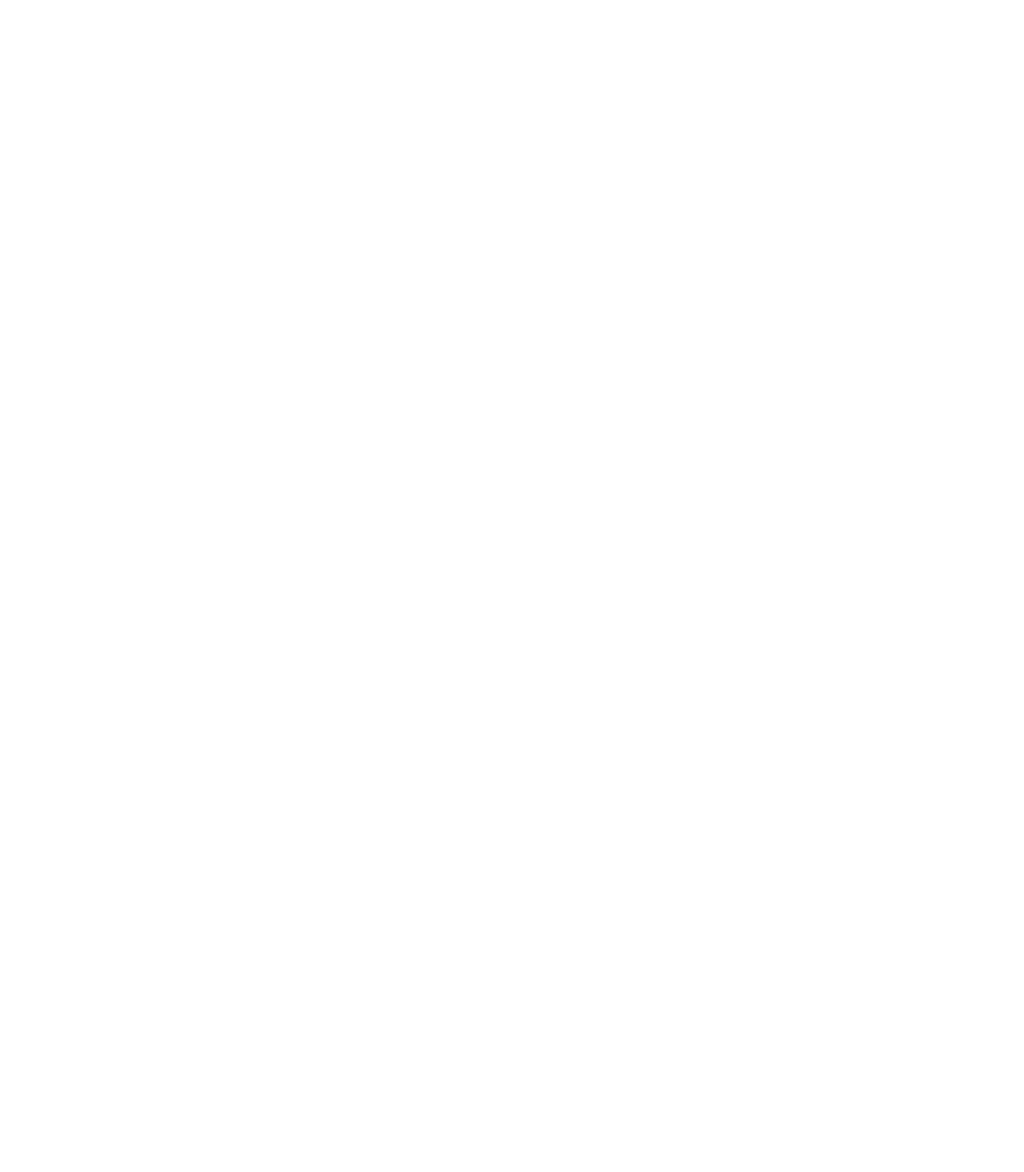
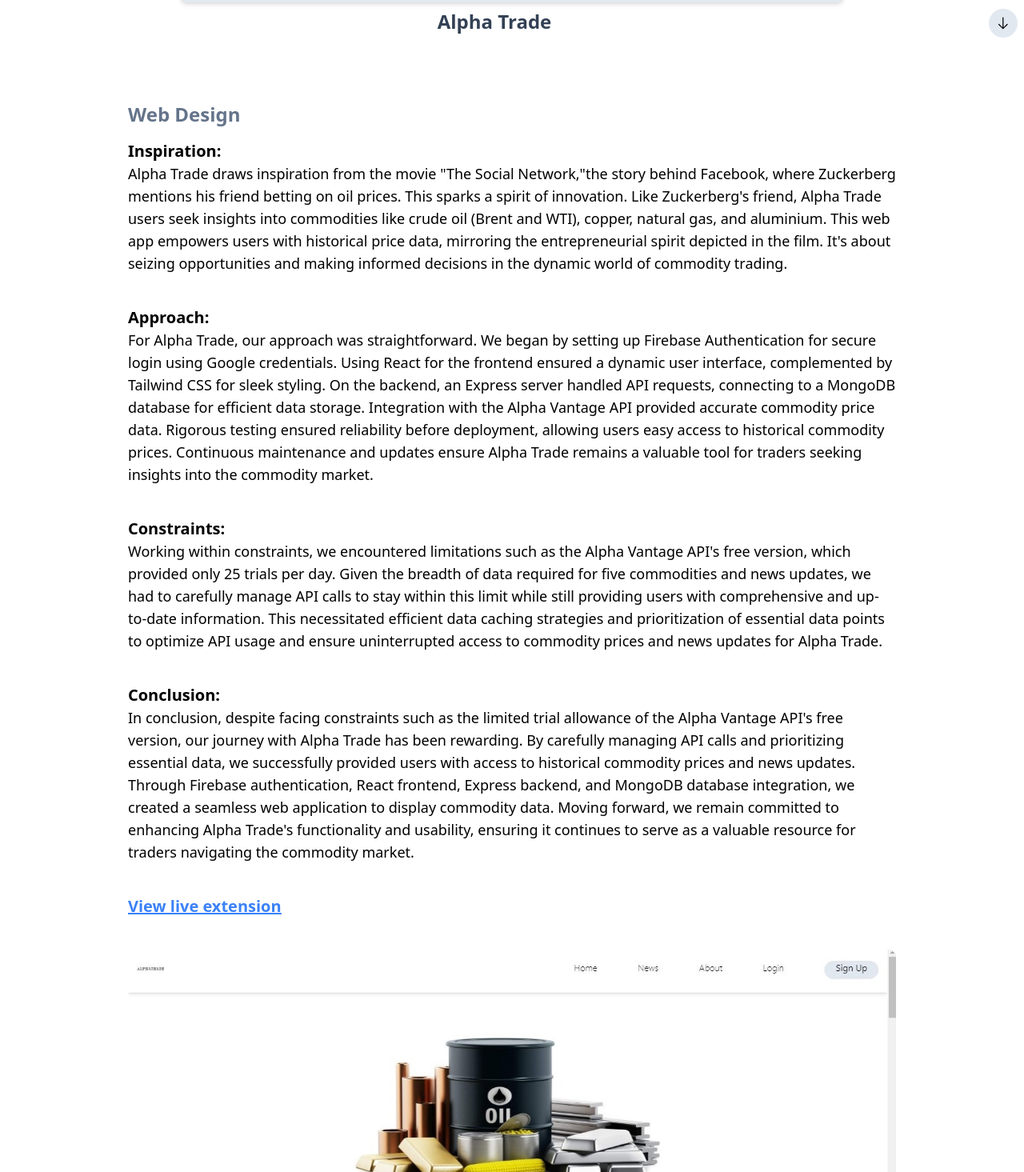
Before and after one commit to wellingtonmwadali/mwadali, a React (Vite) app: page /alpha-trade in a window 1280 px wide. Shown: the part 605-2070 px from the top of the page at 80% size. Before the commit the page ends 800 px from the top, so only its background shows below. Built offline with nearby package versions, Linux system fonts and the light colour scheme.

Commit message:
created alpha trade route

```diff
--- a/src/pages/alphatrade.tsx
+++ b/src/pages/alphatrade.tsx
@@ -1,11 +1,101 @@
-import Header from "../components/header"
+import Header from "../components/header";
+import alphatrade from "../assets/alpha-trade.jpg";
+import { GoArrowDown } from "react-icons/go";
+import alphatradebanner from "../assets/alpha-trade-banner.jpg";
 
 const Alphatrade = () => {
   return (
     <div>
-      <Header/>
+      <Header />
+      <div className="mt-10 text-center">
+        <img
+          src={alphatrade}
+          alt="ALX MultiTone Magic Chrome Extension"
+          className="md:p-12 p-6 shadow-md bg-slate-200 rounded-lg mx-auto"
+        />
+        <div className="flex justify-between mt-2 ">
+          <h1 className="md:text-2xl text-xl text-slate-700 font-bold mx-auto ">
+            Alpha Trade
+          </h1>
+          <GoArrowDown className="bg-slate-200 md:text-4xl mr-2 text-3xl rounded-full p-2 " />
+        </div>
+      </div>
+      <div className="md:px-40 mt-20 px-20">
+        <h1 className="text-slate-500 font-bold text-2xl">Web Design</h1>
+        {/* Inspiration */}
+        <h1 className="font-bold text-xl mt-4">Inspiration:</h1>
+        <p className="font-medium text-lg">
+          Alpha Trade draws inspiration from the movie "The Social Network,"the
+          story behind Facebook, where Zuckerberg mentions his friend betting on
+          oil prices. This sparks a spirit of innovation. Like Zuckerberg's
+          friend, Alpha Trade users seek insights into commodities like crude
+          oil (Brent and WTI), copper, natural gas, and aluminium. This web app
+          empowers users with historical price data, mirroring the
+          entrepreneurial spirit depicted in the film. It's about seizing
+          opportunities and making informed decisions in the dynamic world of
+          commodity trading.
+        </p>
+        {/* Approach */}
+        <h1 className="font-bold text-xl mt-10">Approach:</h1>
+        <p className="font-medium text-lg">
+          For Alpha Trade, our approach was straightforward. We began by setting
+          up Firebase Authentication for secure login using Google credentials.
+          Using React for the frontend ensured a dynamic user interface,
+          complemented by Tailwind CSS for sleek styling. On the backend, an
+          Express server handled API requests, connecting to a MongoDB database
+          for efficient data storage. Integration with the Alpha Vantage API
+          provided accurate commodity price data. Rigorous testing ensured
+          reliability before deployment, allowing users easy access to
+          historical commodity prices. Continuous maintenance and updates ensure
+          Alpha Trade remains a valuable tool for traders seeking insights into
+          the commodity market.
+        </p>
+        {/* Constraints */}
+        <h1 className="font-bold text-xl mt-10">Constraints:</h1>
+        <p className="font-medium text-lg">
+          Working within constraints, we encountered limitations such as the
+          Alpha Vantage API's free version, which provided only 25 trials per
+          day. Given the breadth of data required for five commodities and news
+          updates, we had to carefully manage API calls to stay within this
+          limit while still providing users with comprehensive and up-to-date
+          information. This necessitated efficient data caching strategies and
+          prioritization of essential data points to optimize API usage and
+          ensure uninterrupted access to commodity prices and news updates for
+          Alpha Trade.
+        </p>
+        {/* Conclusion */}
+        <h1 className="font-bold text-xl mt-10">Conclusion:</h1>
+        <p className="font-medium text-lg">
+          In conclusion, despite facing constraints such as the limited trial
+          allowance of the Alpha Vantage API's free version, our journey with
+          Alpha Trade has been rewarding. By carefully managing API calls and
+          prioritizing essential data, we successfully provided users with
+          access to historical commodity prices and news updates. Through
+          Firebase authentication, React frontend, Express backend, and MongoDB
+          database integration, we created a seamless web application to display commodity data. Moving
+          forward, we remain committed to enhancing Alpha Trade's functionality
+          and usability, ensuring it continues to serve as a valuable resource
+          for traders navigating the commodity market.
+        </p>
+          {/* View live extension link */}
+          <h1 className="font-bold text-blue-500 underline text-xl mt-10">
+          <a
+            href="https://alpha-trade.netlify.app/"
+            target="_blank"
+          >
+            View live extension
+          </a>{" "}
+        </h1>
+      </div>
+      <div className="md:px-40 px-8 mt-10 mb-10">
+      <img
+          src={alphatradebanner}
+          alt="ALX MultiTone Magic Chrome Extension"
+          className="rounded-lg"
+        />
+      </div>
     </div>
-  )
+  );
 }
 
 export default Alphatrade
```
Also changed, not shown: src/assets/WhatsApp Image 2024-02-26 at 23.28.19_6ecd1a79.jpg (added), src/assets/alpha-trade-banner.jpg (added).
